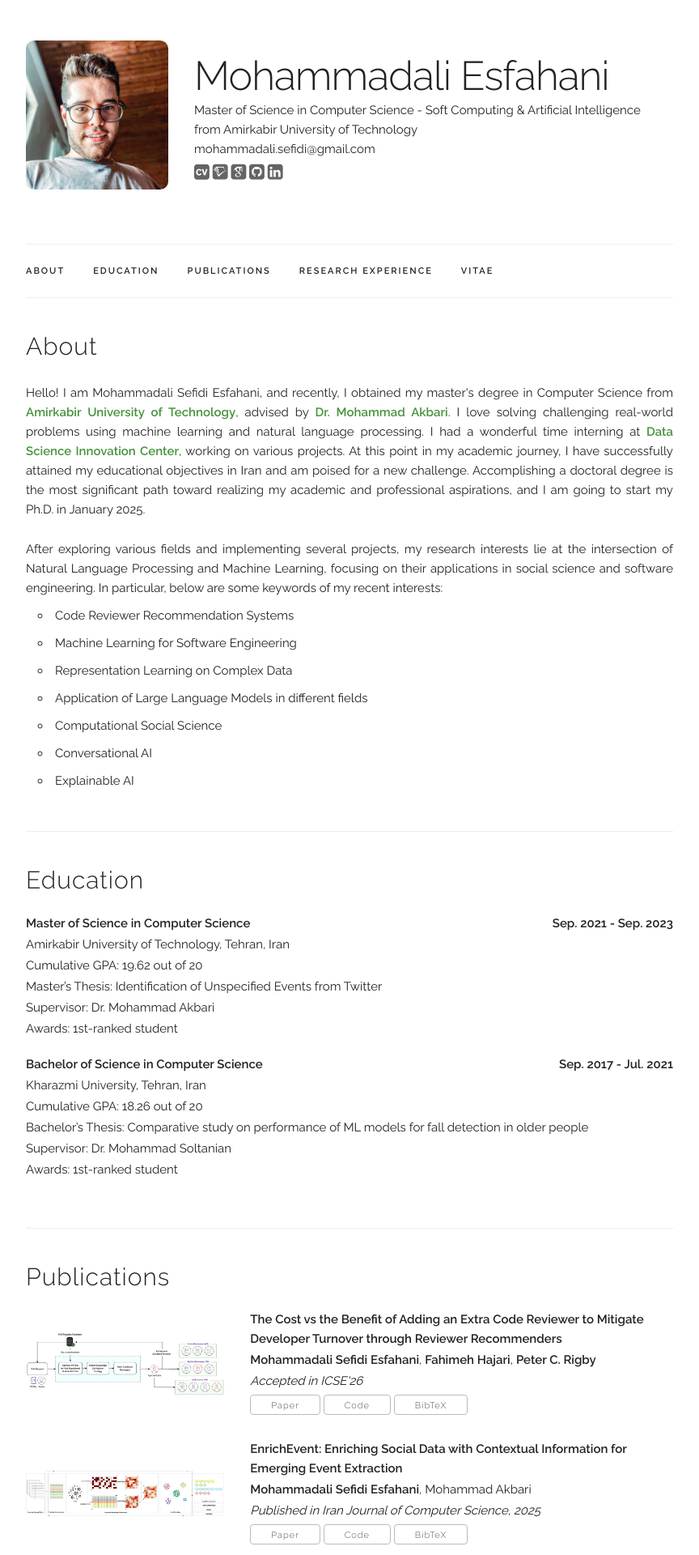
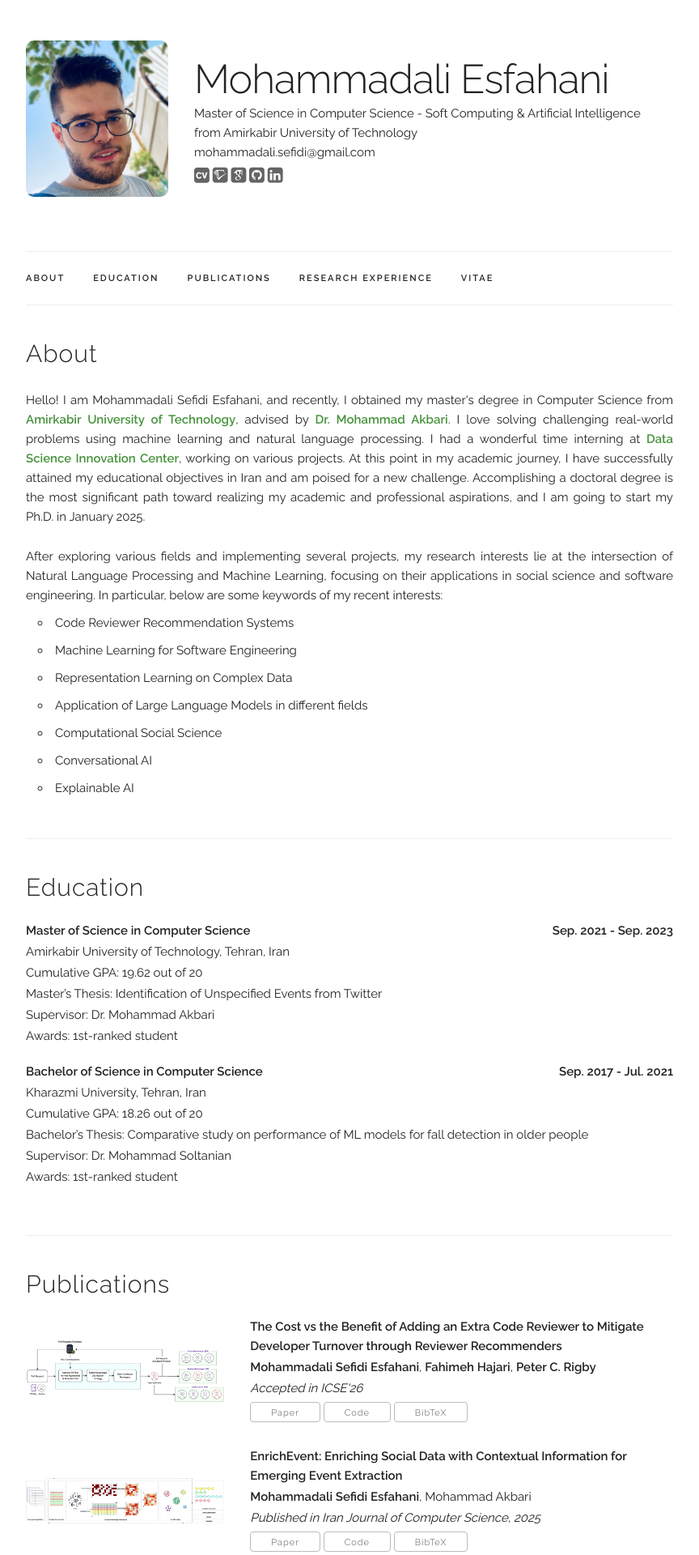
Before and after one commit to mojtabaSefidi/mojtabaSefidi.github.io, a Jekyll site: the page built from index.html, in a window 1280 px wide. Shown: the top 1920 px of the page at 81% size, without its empty margins (208-1072 px from the left). Built offline with Jekyll 4.4.1, drawn with Linux system fonts in a browser that asks for light colours; some web fonts are replaced.

Commit message:
update the photo path

```diff
--- a/_data/main_info.yaml
+++ b/_data/main_info.yaml
@@ -3,7 +3,8 @@ title: "Master of Science in Computer Science - Soft Computing & Artificial Inte
 dept: "from Amirkabir University of Technology"
 # office: "Coda 1147M"
 email: "mohammadali.sefidi@gmail.com"
-profile_pic: "/assets/profile-pics/profile_image.jpg"
+# profile_pic: "/assets/profile-pics/profile_image.jpg"
+profile_pic: "/assets/profile-pics/profile_photo_esfahani.jpg"
 # twitter: "https://twitter.com/JunmoKang"
 cv: "assets/cv/Mohammadali_Esfahani_CV.pdf"
 semantic_scholar: "https://www.semanticscholar.org/author/Mohammadali-Sefidi-Esfahani/2226114708"
```
